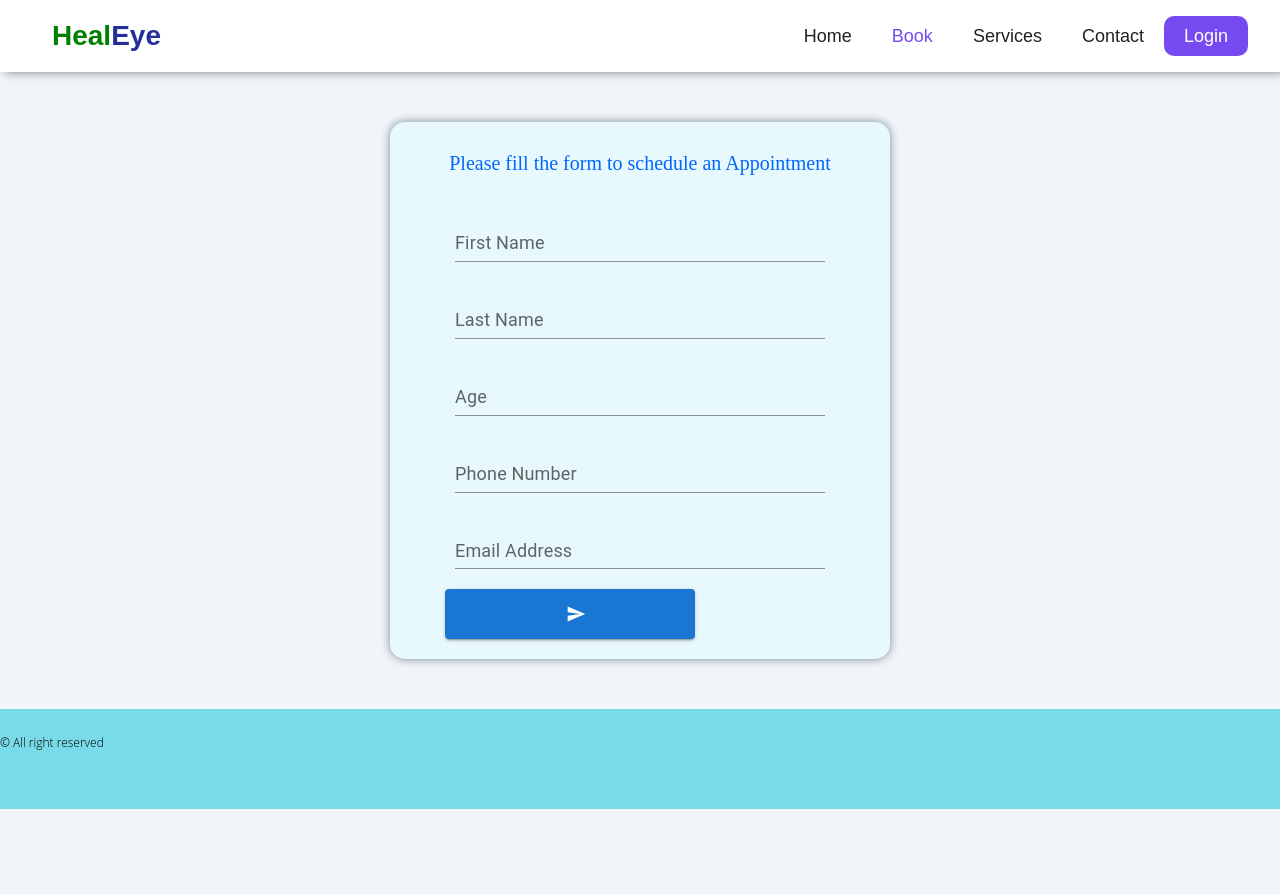
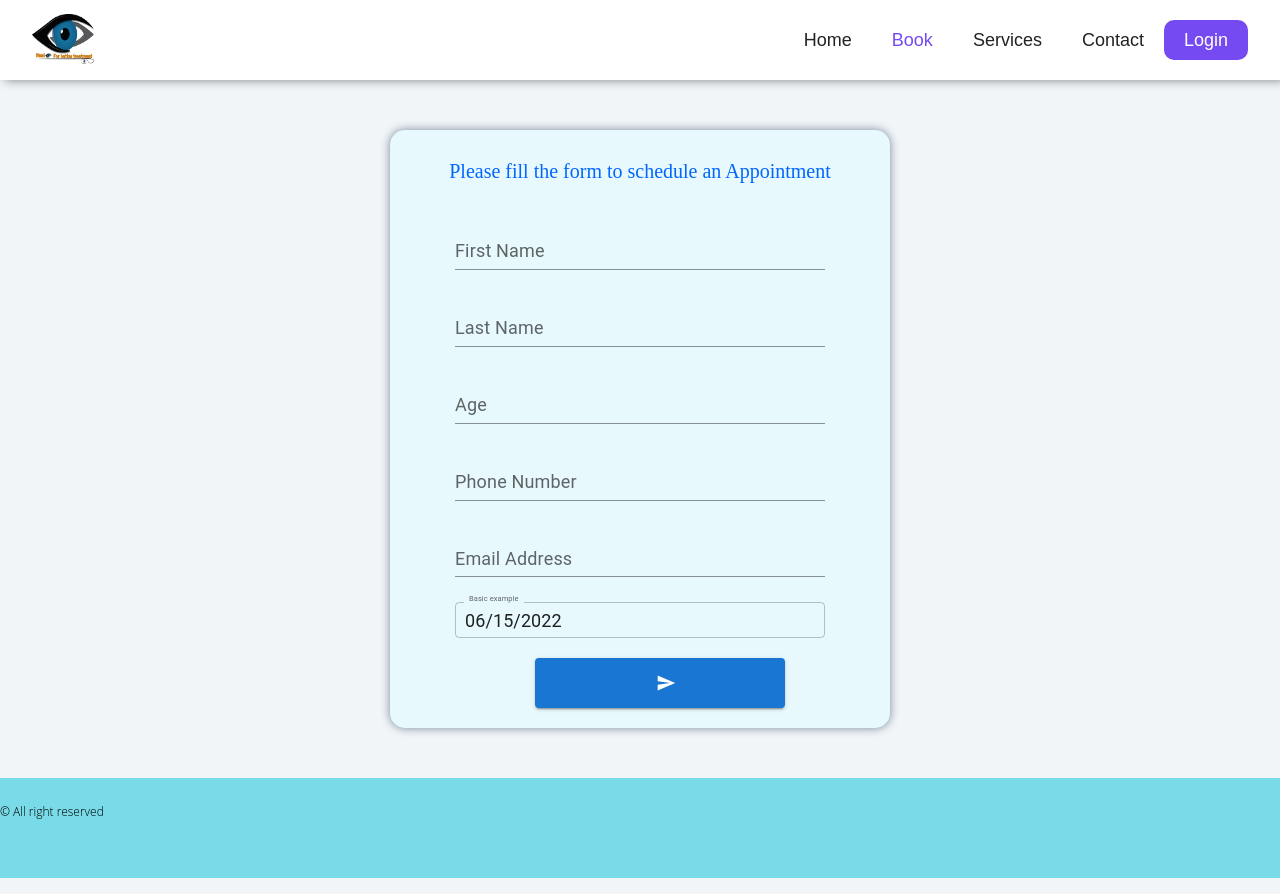
Before and after one commit to alazartegene/Healeye, a React (Create React App) app: page /book in a window 1280 px wide. Before the commit the page ends 825 px from the top, so only its background shows below. Built offline with nearby package versions, Linux system fonts and the light colour scheme.

Commit message:
calander inserted

```diff
--- a/package.json
+++ b/package.json
@@ -12,6 +12,7 @@
     "@mui/icons-material": "^5.3.1",
     "@mui/material": "^5.8.4",
     "@mui/styled-engine-sc": "^5.8.0",
+    "@mui/x-date-pickers": "^5.0.0-alpha.6",
     "@testing-library/jest-dom": "^5.16.1",
     "@testing-library/react": "^12.1.2",
     "@testing-library/user-event": "^13.5.0",
--- a/src/components/Nave/nav.css
+++ b/src/components/Nave/nav.css
@@ -6,23 +6,16 @@
   font-family: sans-serif;
   box-shadow: 5px 0 10px grey;
   margin-bottom: 1rem;
-  /* position: fixed; */
+  height: 8rem;
 }
 .nav {
   width: 95%;
   display: flex;
   justify-content: space-between;
 }
-.nav-logo {
-  font-size: 1.4rem;
-  padding: 2rem;
-  font-weight: 700;
-}
-.nav-logo h1 {
-  color: #242f9b;
-}
-.nav-logo h1 span {
-  color: green;
+.nav-logo img{
+width: 6.25rem;
+height: 5rem;
 }
 .nav-links {
   display: flex;
@@ -157,8 +150,6 @@ transform: translateY(-4px);
   transform: translateY(0px);
 }
 
-
-
 .open .menu-top,
 .open:hover .menu-top{
   transform: rotate(45deg) translateY(6px) translate(6px)
--- a/src/components/Nave/navigation.js
+++ b/src/components/Nave/navigation.js
@@ -1,103 +1,6 @@
-// import React, { useState } from "react";
-// import { NavLink } from "react-router-dom";
-// import "./nav.css";
-
-
-// const Navigation = () => {
-//   let activeStyle = {
-//     color: "#764af1",
-//   };
-//   const [open, setOpen] = useState(false);
-//   // const activeStyleHunddler = (isActive)=>{
-
-//   // // }
-//   return (
-//     <>
-//       <header className="nav-container">
-//         <div className="nav">
-//           <div className="nav-logo">
-
-//             <h1>
-//               {/* <span>Heal</span>Eye */}
-//             </h1>
-//           </div>
-//           <div className={`${open ? "nav-links toggle" : "nav-links"}`}>
-//             <ul>
-//               <li>
-//                 <NavLink
-//                   to={"/"}
-//                   style={({ isActive }) => {
-//                     return isActive ? activeStyle : undefined;
-//                   }}
-//                 >
-//                   Home
-//                 </NavLink>
-//                 {/* <a href="">Home</a> */}
-//               </li>
-//               <li>
-//                 <NavLink
-//                   to={"/book"}
-//                   style={({ isActive }) => {
-//                     return isActive ? activeStyle : undefined;
-//                   }}
-//                 >
-//                   Book
-//                 </NavLink>
-//               </li>
-//               <li>
-//                 <NavLink
-//                   to={"/Services"}
-//                   style={({ isActive }) => {
-//                     return isActive ? activeStyle : undefined;
-//                   }}
-//                 >
-//                   Services
-//                 </NavLink>
-//               </li>
-//               <li>
-//                 <NavLink
-//                   to={"/contacts"}
-//                   style={({ isActive }) => {
-//                     return isActive ? activeStyle : undefined;
-//                   }}
-//                 >
-//                   Contact
-//                 </NavLink>
-//               </li>
-//               <li>
-//                 <NavLink
-//                   to={"/auth/login"}
-//                   style={({ isActive }) => {
-//                     return isActive ? activeStyle : undefined;
-//                   }}
-//                 >
-//                   Login
-//                 </NavLink>
-//               </li>
-//               <li></li>
-//             </ul>
-//           </div>
-//           <div
-//             onClick={() => setOpen(!open)}
-//             className={`${open ? "menu open" : "menu"}`}
-//           >
-//             <span className="menu-top"></span>
-//             <span className="menu-middle"></span>
-//             <span className="menu-botton"></span>
-//           </div>
-//         </div>
-//       </header>
-//     </>
-//   );
-// };
-
-// export default Navigation;
-
-
-
 import React, { useState } from "react";
 import { NavLink } from "react-router-dom";
-
+import logo  from "../../Image/logo.png"
 import "./nav.css";
 
 
@@ -106,18 +9,13 @@ const Navigation = () => {
     color: "#764af1",
   };
   const [open, setOpen] = useState(false);
-  // const activeStyleHunddler = (isActive)=>{
 
-  // // }
   return (
     <>
       <header className="nav-container">
         <div className="nav">
           <div className="nav-logo">
-
-            <h1>
-              <span>Heal</span>Eye
-            </h1>
+              <img src={logo}/>
           </div>
           <div className={`${open ? "nav-links toggle" : "nav-links"}`}>
             <ul>
@@ -130,7 +28,6 @@ const Navigation = () => {
                 >
                   Home
                 </NavLink>
-                {/* <a href="">Home</a> */}
               </li>
               <li>
                 <NavLink
--- a/src/pages/Form/Form.js
+++ b/src/pages/Form/Form.js
@@ -2,6 +2,11 @@ import { useState, useReducer } from "react";
 import { TextField, Alert, AlertTitle } from "@mui/material";
 import "./form.css";
 import FiristButton from "../../components/UI/FiristButton";
+import { AdapterDateFns } from "@mui/x-date-pickers/AdapterDateFns";
+import { LocalizationProvider } from "@mui/x-date-pickers/LocalizationProvider";
+import { DatePicker } from "@mui/x-date-pickers/DatePicker";
+import { StaticDatePicker } from "@mui/x-date-pickers/StaticDatePicker";
+import isWeekend from "date-fns/isWeekend";
 
 const reducer = (state, action) => {
   if (action.type === "FNAME") {
@@ -55,9 +60,8 @@ const reducer = (state, action) => {
     };
   }
 };
-
 const Form = () => {
-  const [value, setValue] = useState(null);
+  // const [value, setValue] = useState(null);
   const reducer = (state, action) => {
     if (action.type === "FNAME") {
       const newPatient = { ...state.Patient, firstName: action.payload };
@@ -118,6 +122,7 @@ const Form = () => {
   };
 
   const [state, dispatch] = useReducer(reducer, initialState);
+  const [value, setValue] = useState(new Date());
   const [formData, setFormData] = useState({
     firstName: "",
     lastName: "",
@@ -271,27 +276,22 @@ const Form = () => {
                   variant="standard"
                 />
               </div>
-
-              {/* <div className="form-item">
+              <div className="form-item">
               <LocalizationProvider dateAdapter={AdapterDateFns}>
       <DatePicker
-                    label="Apointment Date"
+        label="Basic example"
         value={value}
         onChange={(newValue) => {
           setValue(newValue);
         }}
-                    renderInput={({ inputRef, inputProps, InputProps }) => (
-                      <Box sx={{ display: "flex", alignItems: "center" }}>
-                        <input ref={inputRef} {...inputProps} />
-                        {InputProps?.endAdornment}
-                      </Box>
-                    )}
+        renderInput={(params) => <TextField {...params} />}
+
       />
     </LocalizationProvider>
-              </div> */}
-
-              {/* <Button className="first-button" variant="contained" endIcon={<SendIcon />}></Button> */}
+              </div>
+              <div className="buttonHolder">
                 <FiristButton />
+              </div>
             </form>
           </div>
         )}
--- a/src/pages/Form/form.css
+++ b/src/pages/Form/form.css
@@ -96,10 +96,10 @@ input[type="text"] {
   /* border-bottom: 1px solid grey; */
 }
 .text-field {
-  font-size: 1.8rem;
+  font-size: 1.8rem !important;
 }
 .text-field label {
-  font-size: 1.8rem;
+  font-size: 1.8rem !important;
 }
 input[type="number"] {
   font-size: 1.8rem;
@@ -118,3 +118,11 @@ input[type="email"] {
 .datePicker {
   font-size: 1.8rem;
 }
+
+.buttonHolder{
+  margin:auto;
+}
+
+.date-pickerr label {
+  font-size: 1.9rem !important;
+}
```
Also changed, not shown: 1 other file (tests, documents, lock files or other folders). Lines whose indentation alone changed are shown as unchanged.
